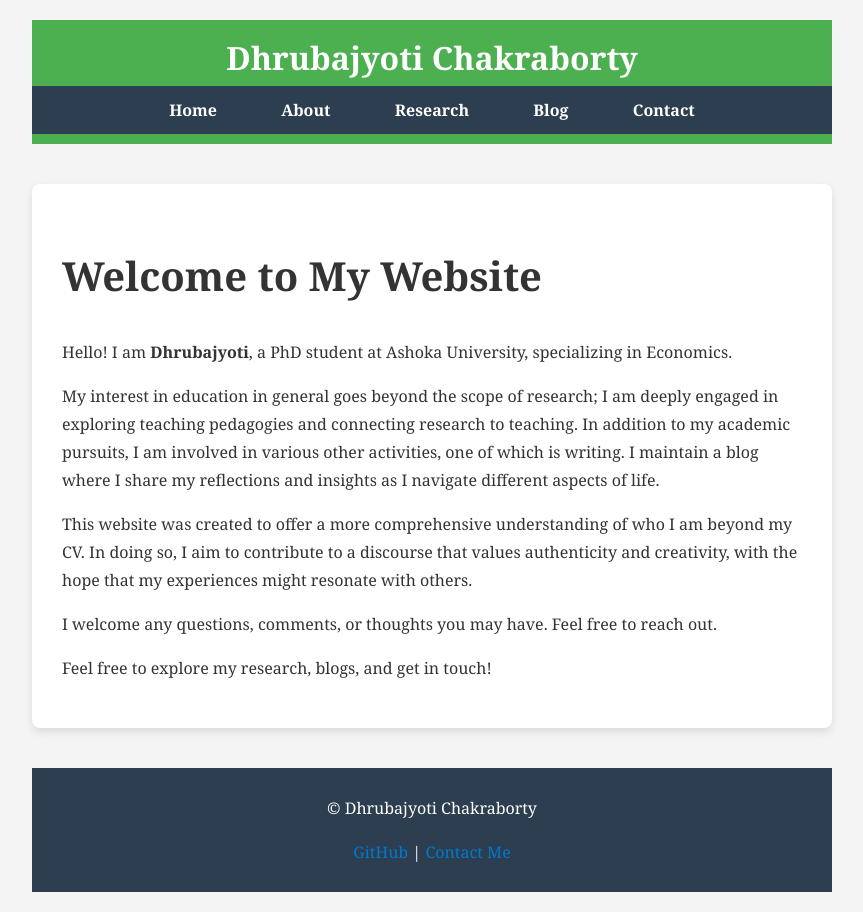
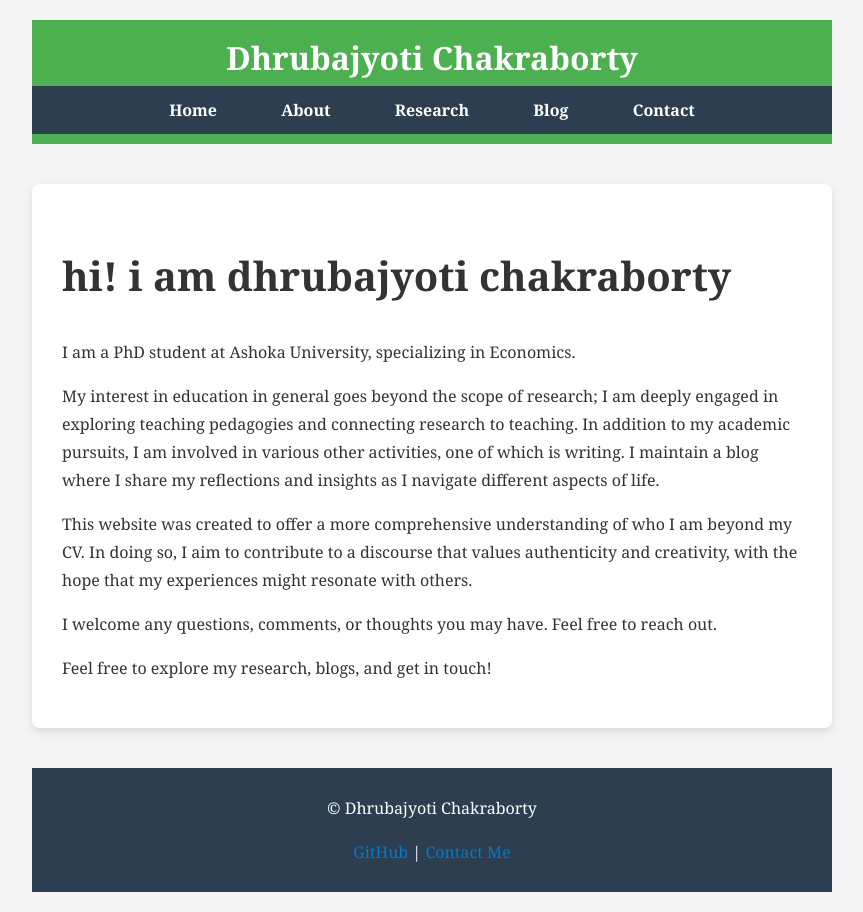
Before and after one commit to dhruba-c/dhruba-c.github.io, a Jekyll site: the page built from index.md, in a window 1280 px wide. Shown: the whole page, without its empty margins (208-1071 px from the left). Built offline with Jekyll 4.4.1, drawn with Linux system fonts in a browser that asks for light colours.

Commit message:
Update index.md

```diff
--- a/index.md
+++ b/index.md
@@ -3,9 +3,9 @@ layout: default
 title: Home
 ---
 
-# Welcome to My Website
+# hi! i am dhrubajyoti chakraborty
 
-Hello! I am **Dhrubajyoti**, a PhD student at Ashoka University, specializing in Economics.
+I am a PhD student at Ashoka University, specializing in Economics.
 
 My interest in education in general goes beyond the scope of research; I am deeply engaged in exploring teaching pedagogies and connecting research to teaching. In addition to my academic pursuits, I am involved in various other activities, one of which is writing. I maintain a blog where I share my reflections and insights as I navigate different aspects of life.
 
```
